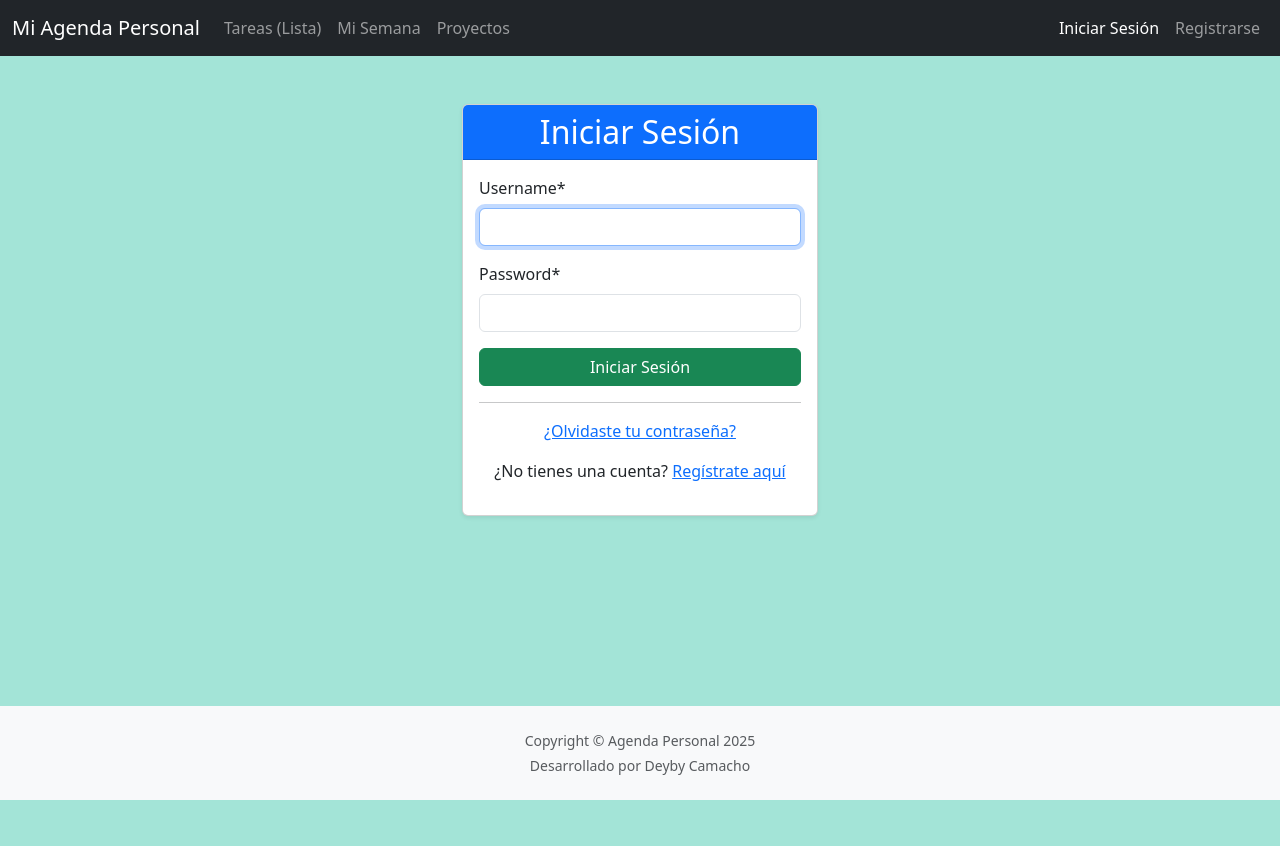
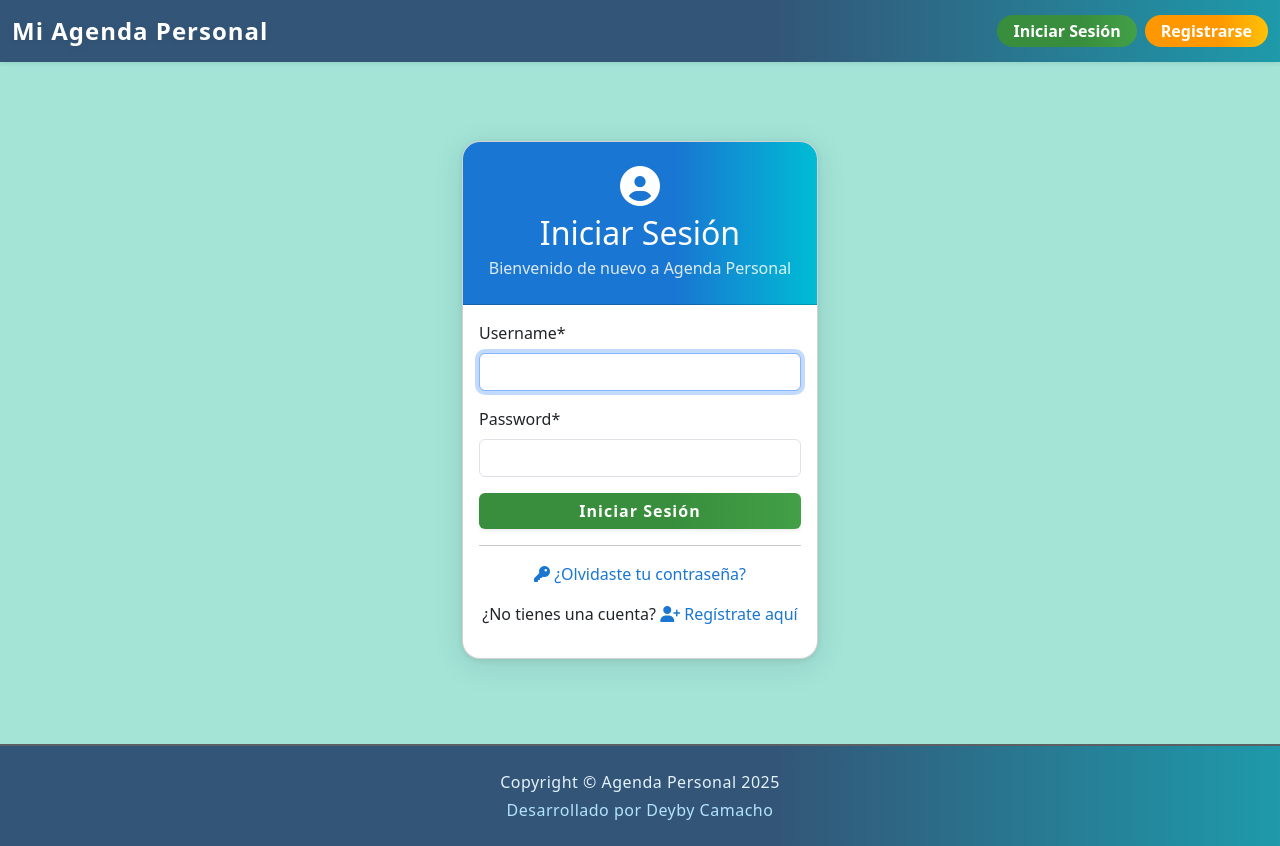
Before and after one commit to deyby01/agenda_personal, a Django app: page /accounts/login/ in a window 1280 px wide. Before the commit the page ends 800 px from the top, so only its background shows below. Run offline with Django 5.2, Linux system fonts and the light colour scheme; some libraries are stand-ins or nearby versions.

Commit message:
feat: Improve style and visual of login and register, navbar and footer too

```diff
--- a/static/css/custom_style.css
+++ b/static/css/custom_style.css
@@ -75,3 +75,137 @@ body {
     }
 }
 /* --- FIN DE ESTILOS RESPONSIVOS PARA VISTA SEMANAL --- */
+
+
+
+/* --- ESTILOS PARA EL LOGIN --- */
+.login-card {
+    border-radius: 18px;
+    overflow: hidden;
+    box-shadow: 0 6px 32px rgba(0,0,0,0.10), 0 1.5px 6px rgba(0,0,0,0.08);
+    background: #fff;
+}
+.login-header {
+    background: linear-gradient(90deg, #1976d2 60%, #00bcd4 100%);
+    color: #fff;
+    padding: 1.5rem 1rem;
+}
+.login-header .fa-user-circle {
+    font-size: 2.5rem;
+    margin-bottom: 0.5rem;
+}
+.login-btn {
+    background: linear-gradient(90deg, #388e3c 60%, #43a047 100%);
+    border: none;
+    font-weight: 600;
+    letter-spacing: 1px;
+}
+.login-btn:hover {
+    background: linear-gradient(90deg, #2e7d32 60%, #388e3c 100%);
+}
+.login-links a {
+    color: #1976d2;
+    text-decoration: none;
+}
+.login-links a:hover {
+    text-decoration: underline;
+}
+
+
+
+/* --- ESTILOS PARA EL REGISTRO --- */
+.registro-card {
+    border-radius: 18px;
+    overflow: hidden;
+    box-shadow: 0 6px 32px rgba(0,0,0,0.10), 0 1.5px 6px rgba(0,0,0,0.08);
+    background: #fff;
+}
+.registro-header {
+    background: linear-gradient(90deg, #388e3c 60%, #43a047 100%);
+    color: #fff;
+    padding: 1.5rem 1rem;
+}
+.registro-header .fa-user-plus {
+    font-size: 2.5rem;
+    margin-bottom: 0.5rem;
+}
+.registro-btn {
+    background: linear-gradient(90deg, #1976d2 60%, #00bcd4 100%);
+    border: none;
+    font-weight: 600;
+    letter-spacing: 1px;
+}
+.registro-btn:hover {
+    background: linear-gradient(90deg, #1565c0 60%, #1976d2 100%);
+}
+.registro-links a {
+    color: #1976d2;
+    text-decoration: none;
+}
+.registro-links a:hover {
+    text-decoration: underline;
+}
+
+
+
+/*--ESTILOS BASE--*/
+
+/* Navbar gradiente y sombra */
+.bg-gradient-custom {
+    background: linear-gradient(90deg, #335577 60%, #1e9aaa 100%) !important;
+    box-shadow: 0 2px 12px rgba(25, 118, 210, 0.10);
+}
+
+/* Navbar brand más grande y con sombra */
+.navbar-brand {
+    font-size: 1.5rem;
+    font-weight: bold;
+    text-shadow: 0 2px 8px rgba(0,0,0,0.08);
+    letter-spacing: 1px;
+}
+
+/* Botones de sesión y registro llamativos */
+.btn-login {
+    background: linear-gradient(90deg, #388e3c 60%, #43a047 100%);
+    color: #fff !important;
+    border-radius: 20px;
+    font-weight: 600;
+    transition: background 0.2s;
+    border: none;
+    margin-right: 0.5rem;
+}
+.btn-login:hover, .btn-login:focus {
+    background: linear-gradient(90deg, #2e7d32 60%, #388e3c 100%);
+    color: #fff !important;
+}
+
+.btn-register {
+    background: linear-gradient(90deg, #ff9800 60%, #ffc107 100%);
+    color: #fff !important;
+    border-radius: 20px;
+    font-weight: 600;
+    transition: background 0.2s;
+    border: none;
+}
+.btn-register:hover, .btn-register:focus {
+    background: linear-gradient(90deg, #f57c00 60%, #ff9800 100%);
+    color: #fff !important;
+}
+
+/* Footer moderno */
+.bg-footer {
+    background: linear-gradient(90deg, #335577 60%, #1e9aaa 100%) !important;
+    color: #fff;
+    border-top: 2px solid #5d6063;
+}
+.bg-footer .text-muted {
+    color: #e3f2fd !important;
+}
+.bg-footer .mt-1 {
+    color: #b3e5fc !important;
+}
+.bg-footer .small {
+    font-size: 1rem;
+    font-weight: 500;
+    letter-spacing: 0.5px;
+}
--- a/templates/base.html
+++ b/templates/base.html
@@ -14,10 +14,12 @@
         crossorigin="anonymous"
     />
     <link rel="stylesheet" href="{% static 'css/custom_style.css' %}">
+    <!-- FontAwesome CDN for icons -->
+    <link rel="stylesheet" href="https://cdnjs.cloudflare.com/ajax/libs/font-awesome/6.4.2/css/all.min.css">
 
 </head>
-<body class="d-flex flex-column min-vh-100">
-    <nav class="navbar navbar-expand-lg navbar-dark bg-dark fixed-top">
+<body class="d-flex flex-column min-vh-100 {% block extra_body_class %}{% endblock %}">
+    <nav class="navbar navbar-expand-lg navbar-dark bg-gradient-custom fixed-top shadow-sm">
         <div class="container-fluid">
             <a class="navbar-brand" href="{% url 'mi_semana_actual_url' %}">Mi Agenda Personal</a>
             <button
@@ -31,7 +33,9 @@
             >
                 <span class="navbar-toggler-icon"></span>
             </button>
+
             <div class="collapse navbar-collapse" id="navbarNav">
+                {% if user.is_authenticated %}
                 <ul class="navbar-nav me-auto mb-2 mb-lg-0">
                     {# me-auto empuja lo siguiente a la derecha #}
                     <li class="nav-item">
@@ -59,8 +63,9 @@
                     </li>
                     {% endif %}
                 </ul>
+                {% endif %}
                 {# Sección de Usuario / Login / Logout a la derecha #}
-                <ul class="navbar-nav">
+                <ul class="navbar-nav ms-auto">
                     {% if user.is_authenticated %}
                     <li class="nav-item dropdown">
                         <a
@@ -93,14 +98,14 @@
                     {% else %}
                     <li class="nav-item">
                         <a
-                            class="nav-link {% if request.resolver_match.url_name == 'login' %}active{% endif %}"
+                            class="nav-link btn btn-login me-2 px-3 py-1 {% if request.resolver_match.url_name == 'login' %}active{% endif %}"
                             href="{% url 'login' %}"
                             >Iniciar Sesión</a>
                     </li>
                     <li class="nav-item">
                         {# Asumimos que la URL de registro se llamará 'registro_url' #}
                         <a
-                            class="nav-link {% if request.resolver_match.url_name == 'registro_url' %}active{% endif %}"
+                            class="nav-link btn btn-register px-3 py-1 {% if request.resolver_match.url_name == 'registro_url' %}active{% endif %}"
                             href="{% url 'registro_url' %}"
                             >Registrarse</a>
                     </li>
@@ -129,7 +134,7 @@
         {% block content %} {% endblock content %}
     </main>
 
-    <footer class="py-4 bg-light mt-auto text-center ">
+    <footer class="py-4 bg-footer mt-auto text-center">
         {# Añadido text-center para esta opción #}
         <div class="container-fluid px-4">
             <div class="small">
--- a/templates/registration/login.html
+++ b/templates/registration/login.html
@@ -4,11 +4,14 @@
 {% block title %}Iniciar Sesión - Agenda Personal{% endblock title %}
 
 {% block content %}
-<div class="row justify-content-center mt-4"> {# Añadí mt-4 para consistencia #}
+
+<div class="row justify-content-center align-items-center" style="min-height: 80vh;">
     <div class="col-md-6 col-lg-4">
-        <div class="card shadow-sm">
-            <div class="card-header bg-primary text-white">
-                <h2 class="card-title mb-0 text-center">Iniciar Sesión</h2>
+        <div class="card login-card">
+            <div class="card-header login-header text-center">
+                <i class="fa fa-user-circle mb-2"></i>
+                <h2 class="card-title mb-0">Iniciar Sesión</h2>
+                <p class="mb-0 mt-1" style="font-size: 1rem; opacity: 0.85;">Bienvenido de nuevo a Agenda Personal</p>
             </div>
             <div class="card-body">
                 {% if form.errors %}
@@ -31,17 +34,18 @@
                     {{ form|crispy }}
 
                     <div class="d-grid mt-3">
-                        <button type="submit" class="btn btn-success">Iniciar Sesión</button>
+                        <button type="submit" class="btn login-btn text-white shadow-sm">Iniciar Sesión</button>
                     </div>
                     <input type="hidden" name="next" value="{{ next }}">
                 </form>
                 <hr>
-                <div class="text-center">
-                    <p><a href="{% url 'password_reset' %}">¿Olvidaste tu contraseña?</a></p>
-                    <p>¿No tienes una cuenta? <a href="{% url 'registro_url' %}">Regístrate aquí</a></p>
+                <div class="text-center login-links">
+                    <p><a href="{% url 'password_reset' %}"><i class="fa fa-key"></i> ¿Olvidaste tu contraseña?</a></p>
+                    <p>¿No tienes una cuenta? <a href="{% url 'registro_url' %}"><i class="fa fa-user-plus"></i> Regístrate aquí</a></p>
                 </div>
             </div>
         </div>
     </div>
 </div>
+
 {% endblock content %}
```
Also changed, not shown: templates/registration/registro.html (+15 -10 lines).
